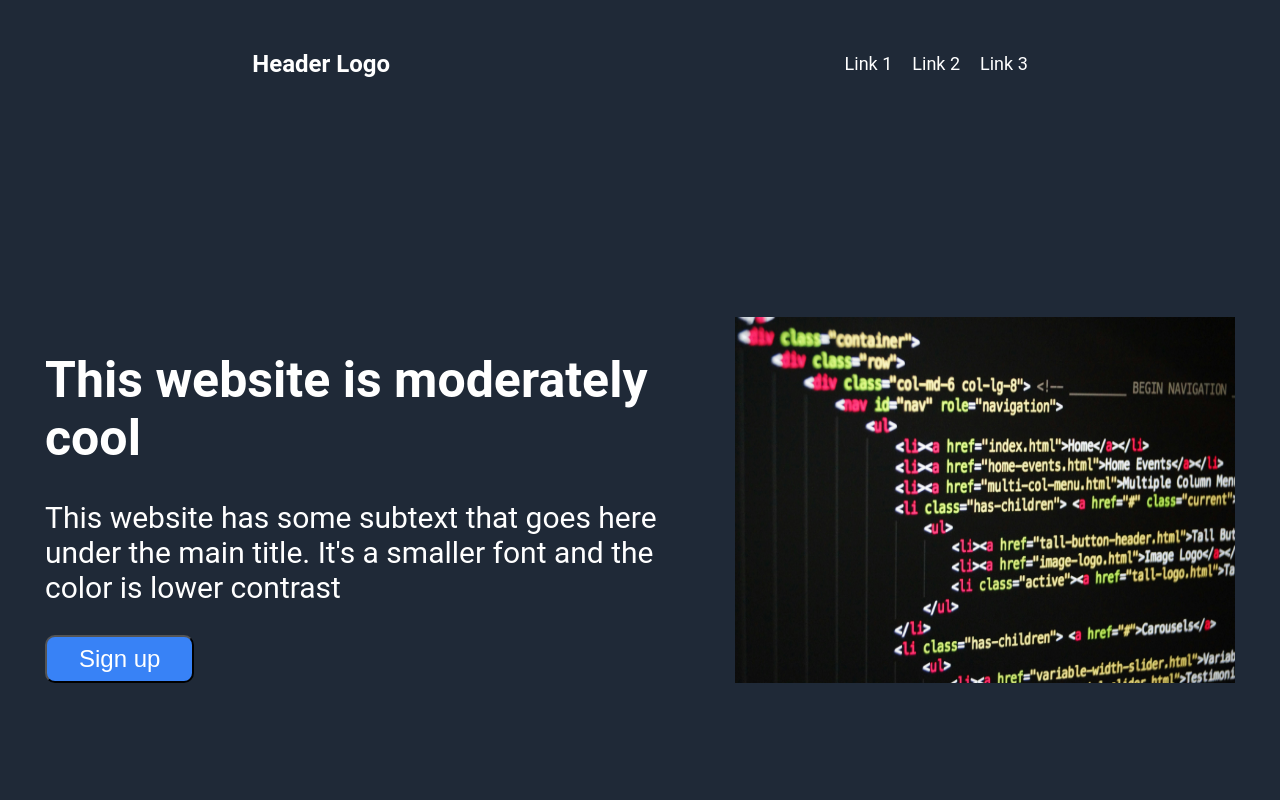
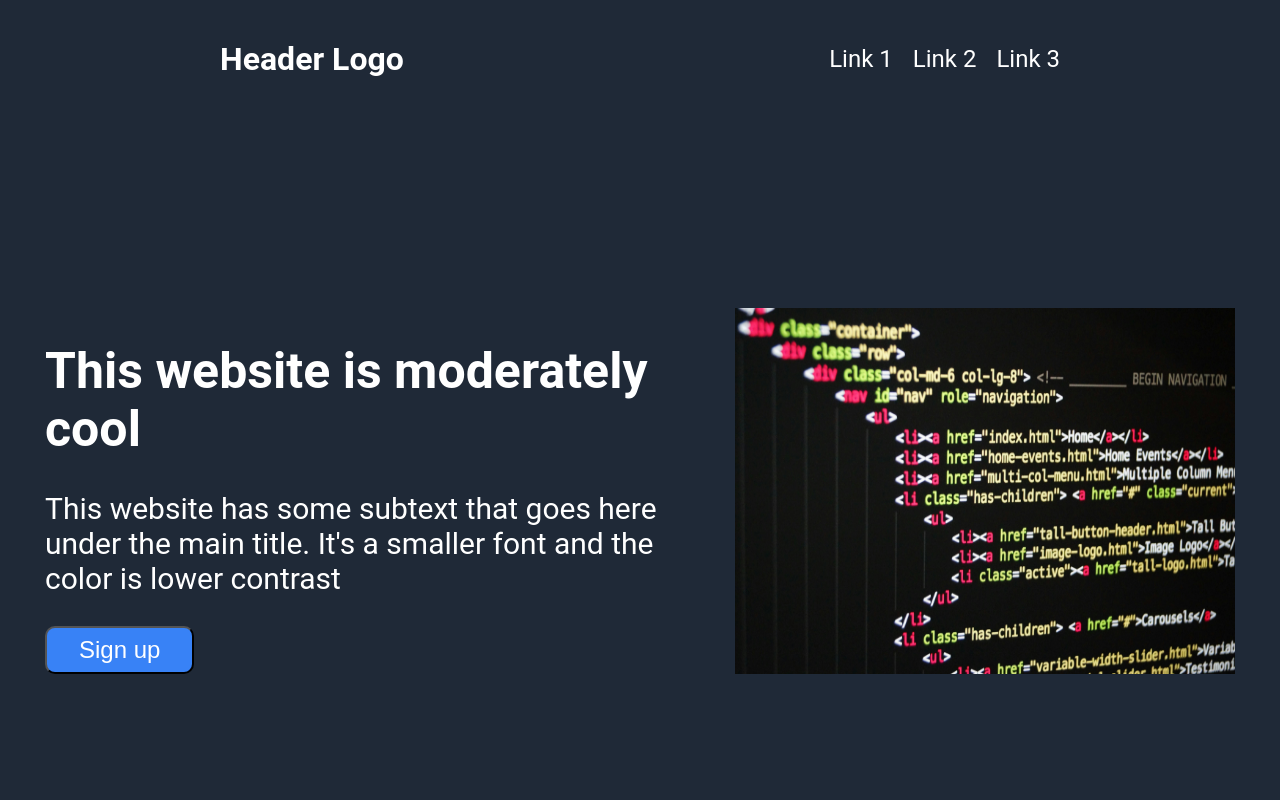
Before and after one commit to PearMeow/landing-page, a plain HTML site: page index.html in a window 1280 px wide. Shown: the top 800 px of the page. Drawn offline with Linux system fonts and the light colour scheme.

Commit message:
Adjust header spacing and make links clickable

```diff
--- a/css/style.css
+++ b/css/style.css
@@ -19,26 +19,28 @@ body {
 .header {
     display: flex;
     align-items: center;
-    justify-content: space-around;
-    padding: 25px;
+    padding: 30px 210px;
     background-color: #1F2937;
     color: #FFF;
 }
 
 .logo {
     padding: 10px;
-    font-size: 24px;
+    font-size: 32px;
     font-weight: 900;
 }
 
 .links {
-    font-size: 18px;
+    margin-left: auto;
     display: flex;
     justify-content: space-evenly;
 }
 
 .links>* {
     padding: 10px;
+    font-size: 24px;
+    color: #FFF;
+    text-decoration: none;
 }
 
 .container1,
--- a/index.html
+++ b/index.html
@@ -11,9 +11,9 @@
     <div class="header">
         <div class="logo"><strong>Header Logo</strong></div>
         <div class="links">
-            <p>Link 1</p>
-            <p>Link 2</p>
-            <p>Link 3</p>
+            <a href="">Link 1</a>
+            <a href="">Link 2</a>
+            <a href="">Link 3</a>
         </div>
     </div>
     <div class="container1">
```
